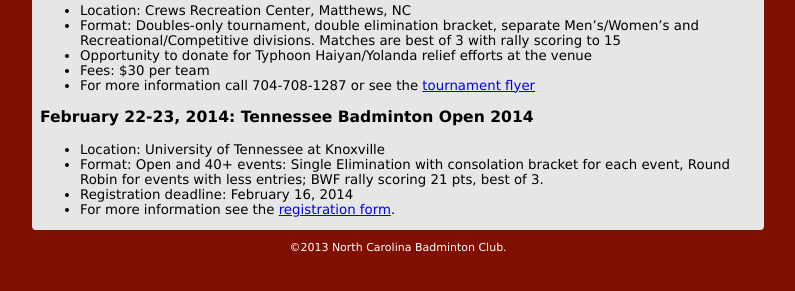
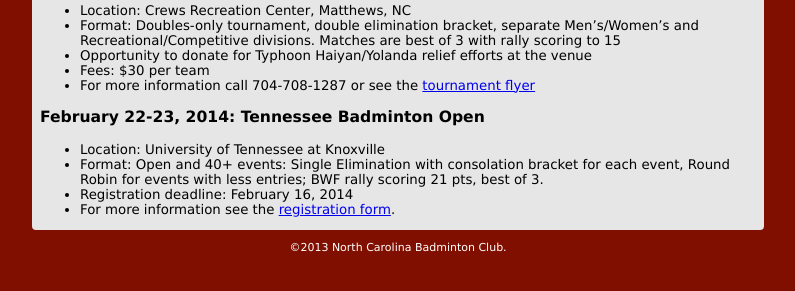
Before and after one commit to NCBC/ncbc.github.com, a Jekyll site: the page built from events.md, in a window 1280 px wide. Shown: the part 488-779 px from the top of the page, without its empty margins (242-1037 px from the left). Built offline with Jekyll 4.4.1, drawn with Linux system fonts in a browser that asks for light colours; Markdown is read by kramdown in place of the engine named in the settings.

Commit message:
Update events.md

```diff
--- a/events.md
+++ b/events.md
@@ -19,7 +19,7 @@
 - Fees: $30 per team
 - For more information call 704-708-1287 or see the [tournament flyer](http://xa.yimg.com/kq/groups/23185203/1197223947/name/THE%20FIRST%20ANNUAL%20CREWS%20BADMINTON%20%20WINTER%20CLASSIC%2Edocx)
 
-### February 22-23, 2014: Tennessee Badminton Open 2014
+### February 22-23, 2014: Tennessee Badminton Open
 - Location: University of Tennessee at Knoxville
 - Format: Open and 40+ events: Single Elimination with consolation bracket for each event, Round Robin for events with less entries; BWF rally scoring 21 pts, best of 3.
 - Registration deadline: February 16, 2014
```
